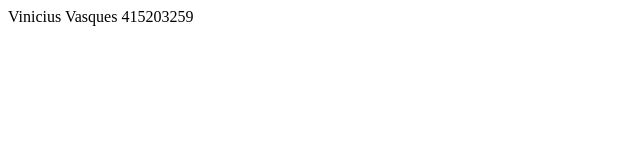
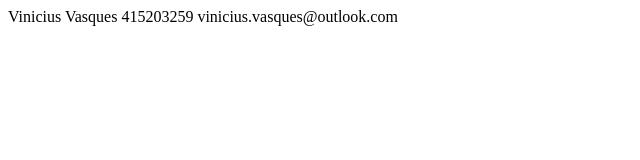
Before and after one commit to 415203259/Aula2409, a plain HTML site: page index.html in a window 1280 px wide. Shown: the whole page, without its empty margins (0-640 px from the left). Drawn offline with Linux system fonts and the light colour scheme.

Commit message:
inclusão e-mail
inclusão e-mail

```diff
--- a/index.html
+++ b/index.html
@@ -7,5 +7,6 @@
 <body>
   Vinicius Vasques
   415203259
+  vinicius.vasques@outlook.com
 </body>
 </html>
```
